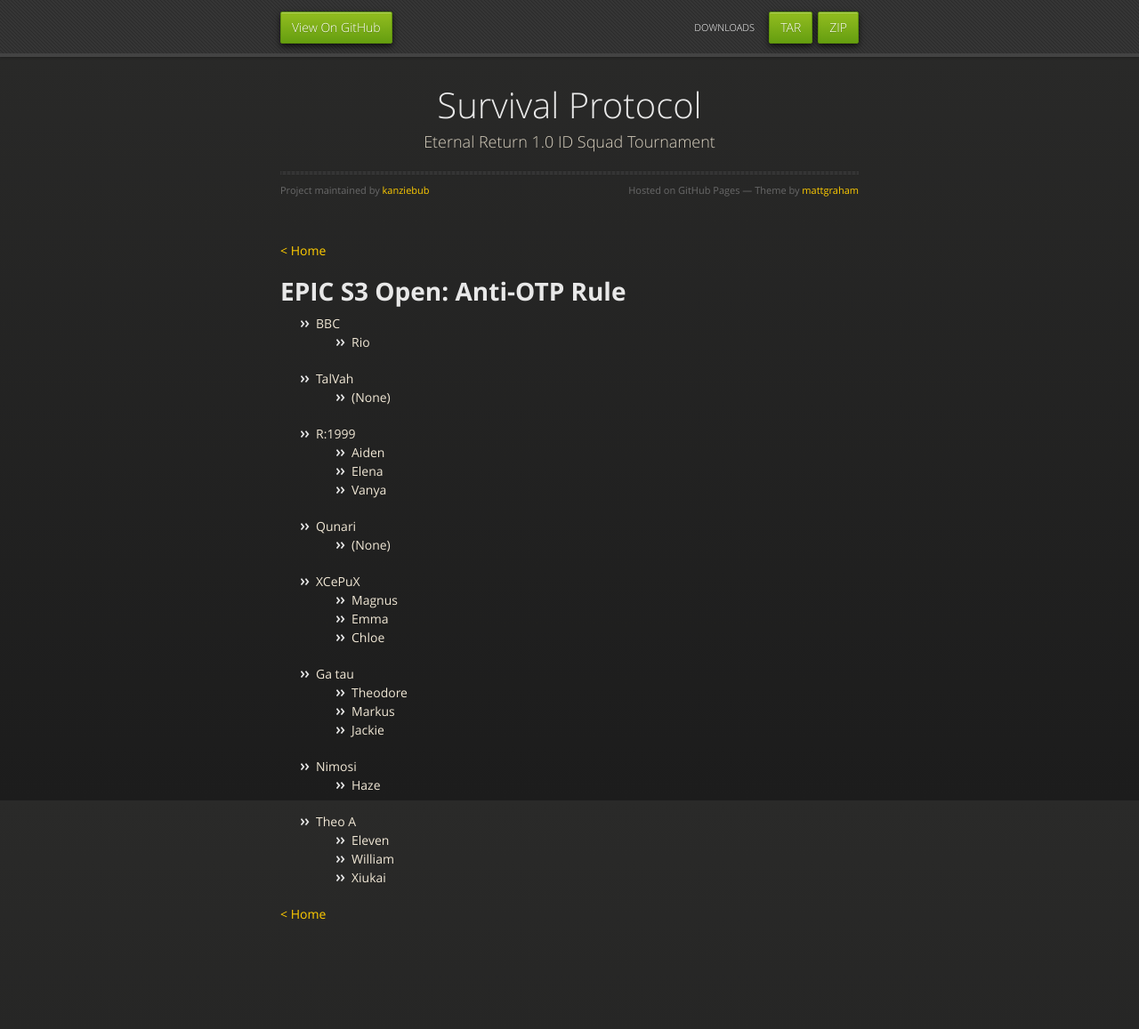
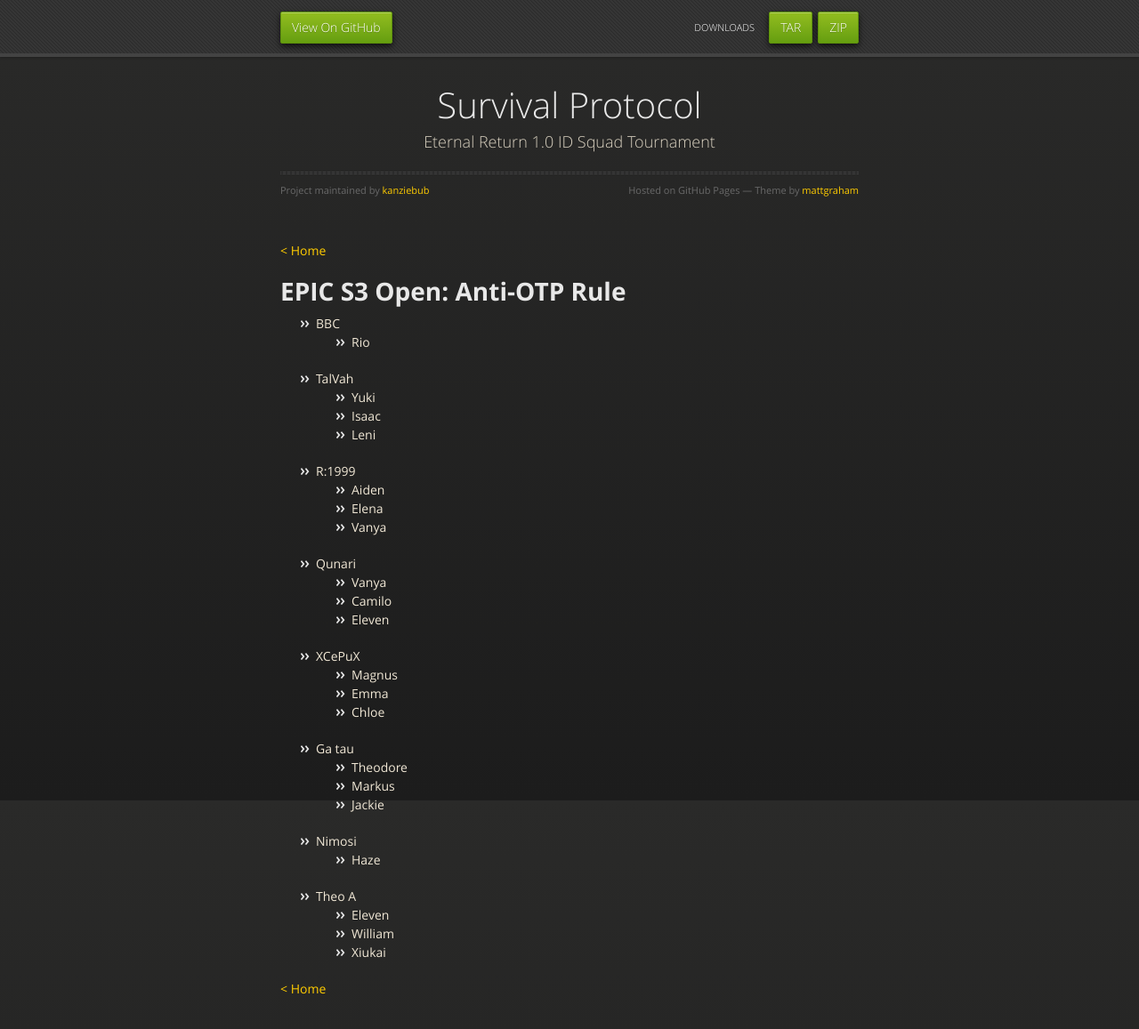
Before and after one commit to kanziebub/SurvivalProtocol, a Jekyll site: the page built from EPIC/03/anti-otp.md, in a window 1280 px wide and 1232 px high. Shown: the top 1157 px of the window at 89% size. Built offline with Jekyll 4.4.1, drawn with Linux system fonts in a browser that asks for light colours.

Commit message:
anti-otp

```diff
--- a/EPIC/03/anti-otp.md
+++ b/EPIC/03/anti-otp.md
@@ -10,7 +10,9 @@ layout: default
   - Rio
 
 - TalVah
-  - (None)
+  - Yuki
+  - Isaac
+  - Leni
 
 - R:1999
   - Aiden
@@ -18,7 +20,9 @@ layout: default
   - Vanya
 
 - Qunari
-  - (None)
+  - Vanya
+  - Camilo
+  - Eleven
 
 - XCePuX
   - Magnus
```
